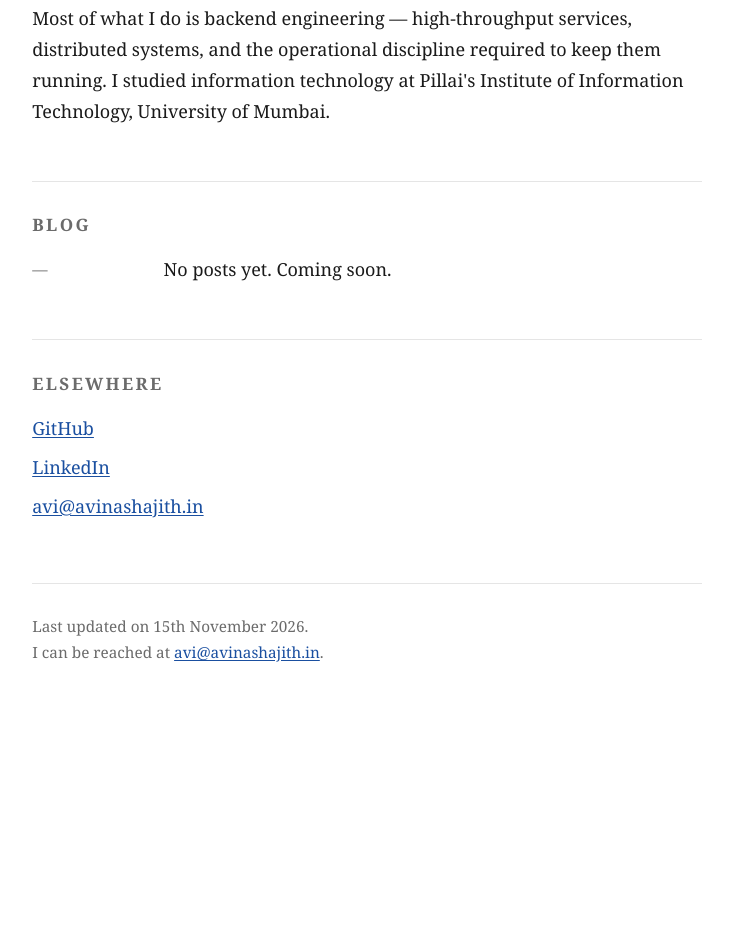
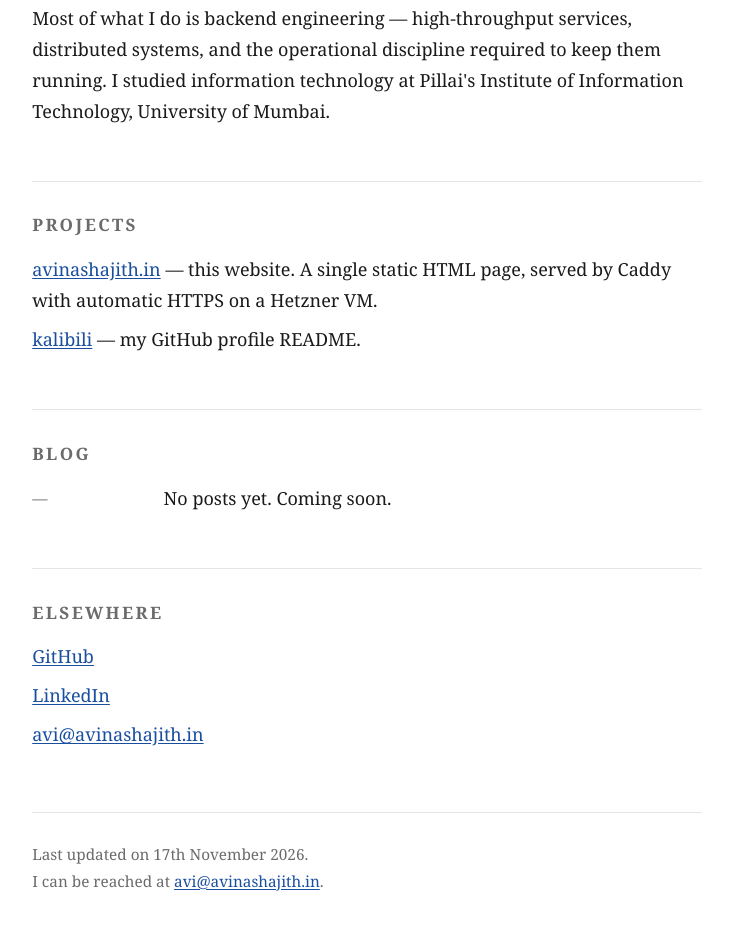
Before and after one commit to kalibili/avinashajith.in, a plain HTML site: page site/index.html in a window 1280 px wide. Shown: the part 541-1470 px from the top of the page, without its empty margins (273-1006 px from the left). Before the commit the page ends 1317 px from the top, so only its background shows below. Drawn offline with Linux system fonts and the light colour scheme.

Commit message:
Update index.html

```diff
--- a/site/index.html
+++ b/site/index.html
@@ -104,6 +104,15 @@
   running. I studied information technology at Pillai's Institute of
   Information Technology, University of Mumbai.</p>
 
+  <h2>Projects</h2>
+  <ul class="plain">
+    <li><a href="https://github.com/kalibili/avinashajith.in">avinashajith.in</a> —
+    this website. A single static HTML page, served by Caddy with automatic
+    HTTPS on a Hetzner VM.</li>
+    <li><a href="https://github.com/kalibili/kalibili">kalibili</a> —
+    my GitHub profile README.</li>
+  </ul>
+
   <h2>Blog</h2>
   <ul class="posts">
     <li><span class="date">—</span> <span>No posts yet. Coming soon.</span></li>
@@ -117,7 +126,7 @@
   </ul>
 
   <footer>
-    <p>Last updated on 15th November 2026.<br>
+    <p>Last updated on 17th November 2026.<br>
     I can be reached at <a href="mailto:avi@avinashajith.in">avi@avinashajith.in</a>.</p>
   </footer>
 
```
